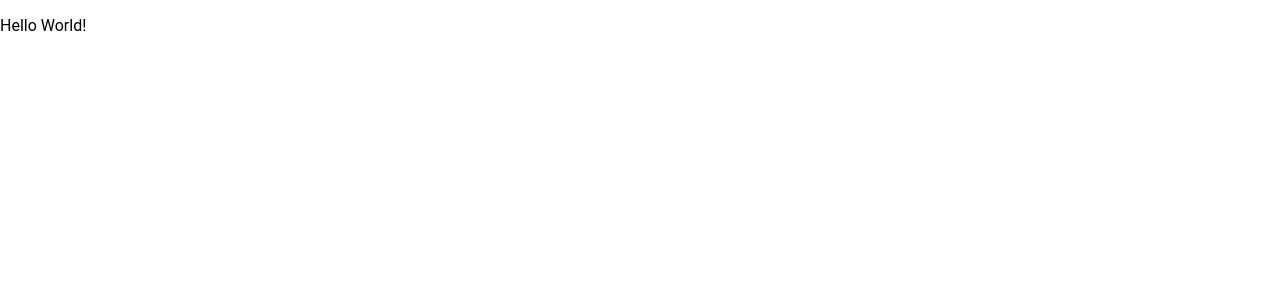
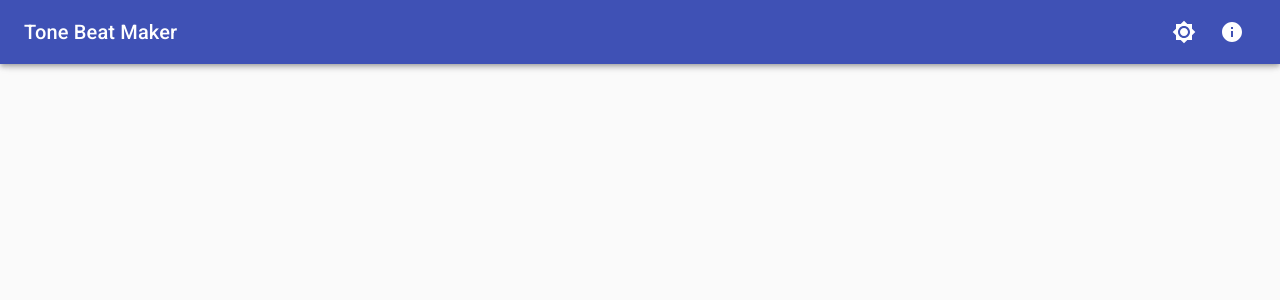
Before and after one commit to int0thewind/ToneBeatMaker, a React (Create React App) app: page / in a window 1280 px wide. Shown: the top 300 px of the page. Built offline with nearby package versions, Linux system fonts and the light colour scheme.

Commit message:
general GUI established with dark mode switch

```diff
--- a/public/index.html
+++ b/public/index.html
@@ -24,7 +24,8 @@
       work correctly both with client-side routing and a non-root public URL.
       Learn how to configure a non-root public URL by running `npm run build`.
     -->
-    <title>React App</title>
+    <link rel="stylesheet" href="https://fonts.googleapis.com/css?family=Roboto:300,400,500,700&display=swap" />
+    <title>Tone Beat Maker</title>
   </head>
   <body>
     <noscript>You need to enable JavaScript to run this app.</noscript>
--- a/src/App.js
+++ b/src/App.js
@@ -1,10 +1,53 @@
-/* eslint-disable require-jsdoc */
+import {createMuiTheme, makeStyles, ThemeProvider} from '@material-ui/core';
+import {AppBar, Toolbar, Typography, IconButton} from '@material-ui/core';
+import {BrightnessHigh, Brightness2, Info} from '@material-ui/icons';
 import React from 'react';
 
 function App() {
+  const [ isDarkMode, setDarkMode ] = React.useState(false);
+  const autoTheme = createMuiTheme({
+    palette: {
+      type: isDarkMode ? 'dark' : 'light'
+    }
+  });
+  const changeTheme = () => {setDarkMode(!isDarkMode)};
   return (
-    <p>Hello World!</p>
+    <ThemeProvider theme={autoTheme}>
+      <TopBar isDarkMode={isDarkMode} changeTheme={changeTheme}/>
+      <AppArea/>
+    </ThemeProvider>
   );
 }
 
+function TopBar(props) {
+  return (
+    <AppBar position='sticky'>
+      <Toolbar>
+        <Typography variant='h6' style={{flexGrow: '1'}}>Tone Beat Maker</Typography>
+        <IconButton onClick={props.changeTheme} color='inherit'>
+          {props.isDarkMode ? <Brightness2/> : <BrightnessHigh/>}
+        </IconButton>
+        <IconButton color='inherit'>
+          <Info />
+        </IconButton>
+      </Toolbar>
+    </AppBar>
+  )
+}
+
+const useStyle = makeStyles((theme) => ({
+  appBackground: {
+    backgroundColor: theme.palette.background.default,
+    width: '100%',
+    height: '100%'
+  }
+}));
+
+function AppArea() {
+  const classes = useStyle();
+  return(
+    <div className={classes.appBackground}></div>
+  )
+}
+
 export default App;
--- a/src/index.css
+++ b/src/index.css
@@ -1,3 +1,8 @@
+html, body, #root {
+  width: 100%;
+  height: 100%;
+}
+
 body {
   margin: 0;
   font-family: 'Roboto', -apple-system, BlinkMacSystemFont, 'Segoe UI', 'Oxygen',
```
Also changed, not shown: package.json (+2 -5 lines), .eslintrc.js (deleted), 2 other files (tests, documents, lock files or other folders).
